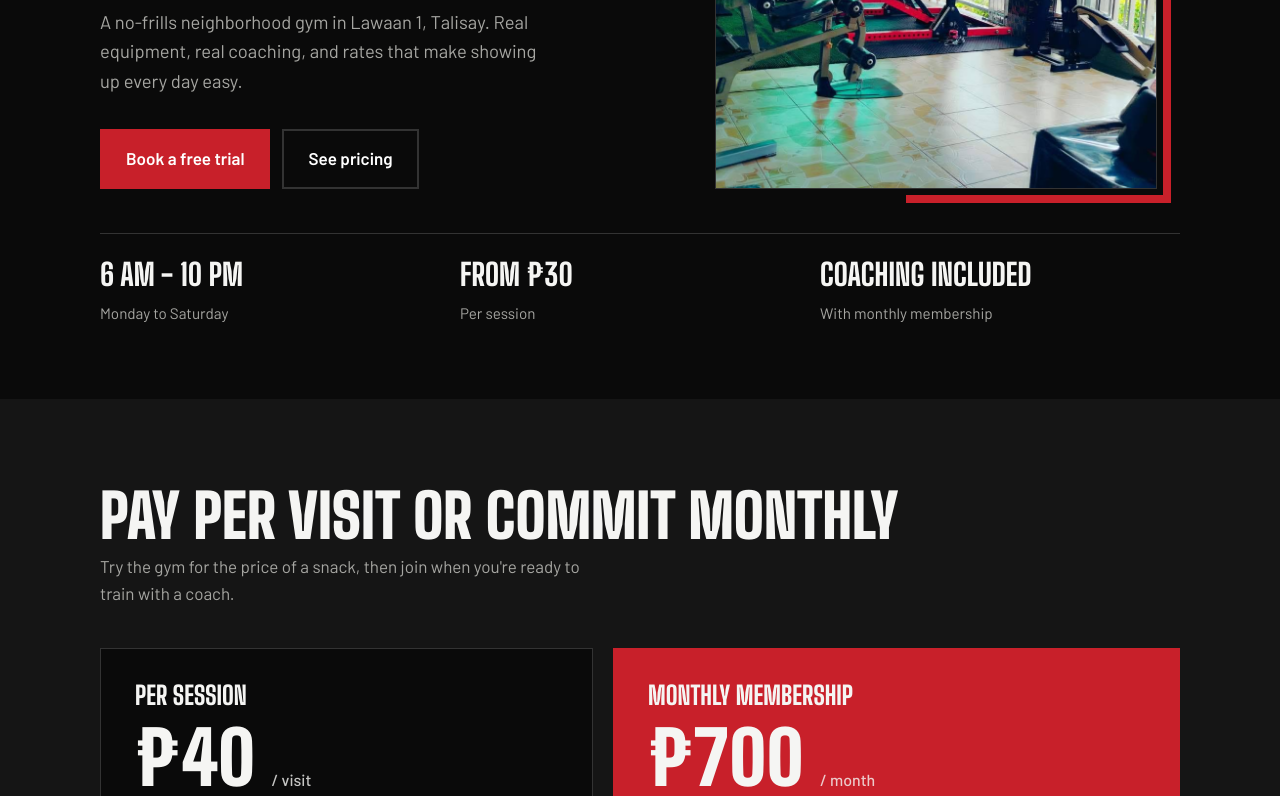
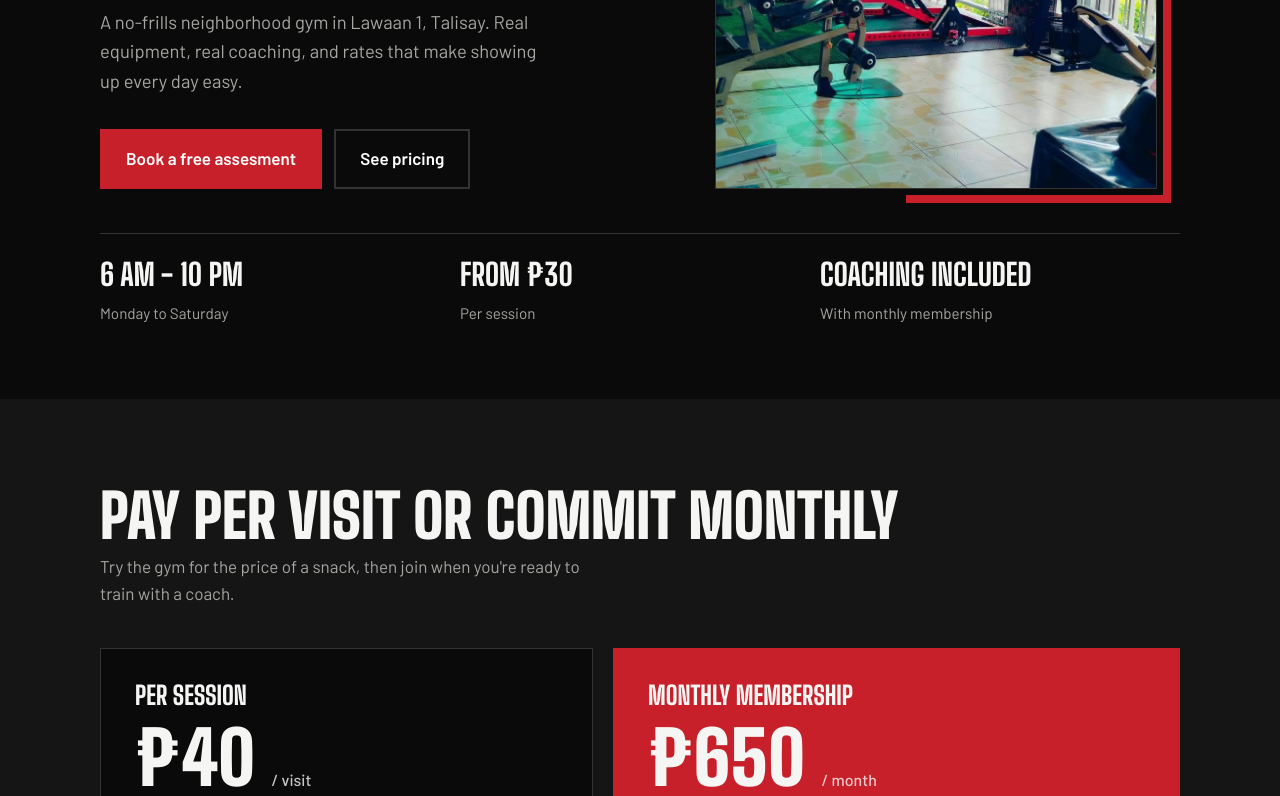
Before and after one commit to FivePesos/znz-gym, a website: page index.html in a window 1280 px wide. Shown: the part 484-1280 px from the top of the page. Drawn offline with Linux system fonts and the light colour scheme.

Commit message:
Change some texts

```diff
--- a/index.html
+++ b/index.html
@@ -39,7 +39,7 @@
         </h1>
         <p class="text-mute text-[1.15rem] max-w-[44ch] mb-8">A no-frills neighborhood gym in Lawaan 1, Talisay. Real equipment, real coaching, and rates that make showing up every day easy.</p>
         <div class="flex flex-wrap gap-3">
-          <a href="#contact" class="btn">Book a free trial</a>
+          <a href="#contact" class="btn">Book a free assesment</a>
           <a href="#pricing" class="btn btn-ghost">See pricing</a>
         </div>
       </div>
@@ -76,7 +76,7 @@
         </div>
         <div class="p-[34px] border border-brand bg-brand">
           <h3 class="h3">Monthly membership</h3>
-          <div class="font-head font-black text-[4.6rem] leading-none mt-3.5 mb-1.5">₱700 <small class="font-body font-medium text-base opacity-80">/ month</small></div>
+          <div class="font-head font-black text-[4.6rem] leading-none mt-3.5 mb-1.5">₱650 <small class="font-body font-medium text-base opacity-80">/ month</small></div>
           <ul class="mt-5 mb-6">
             <li class="py-2.5 border-t border-white/20">Unlimited gym access</li>
             <li class="py-2.5 border-t border-white/20">Coaching included</li>
```
Also changed, not shown: dist/output.css.
